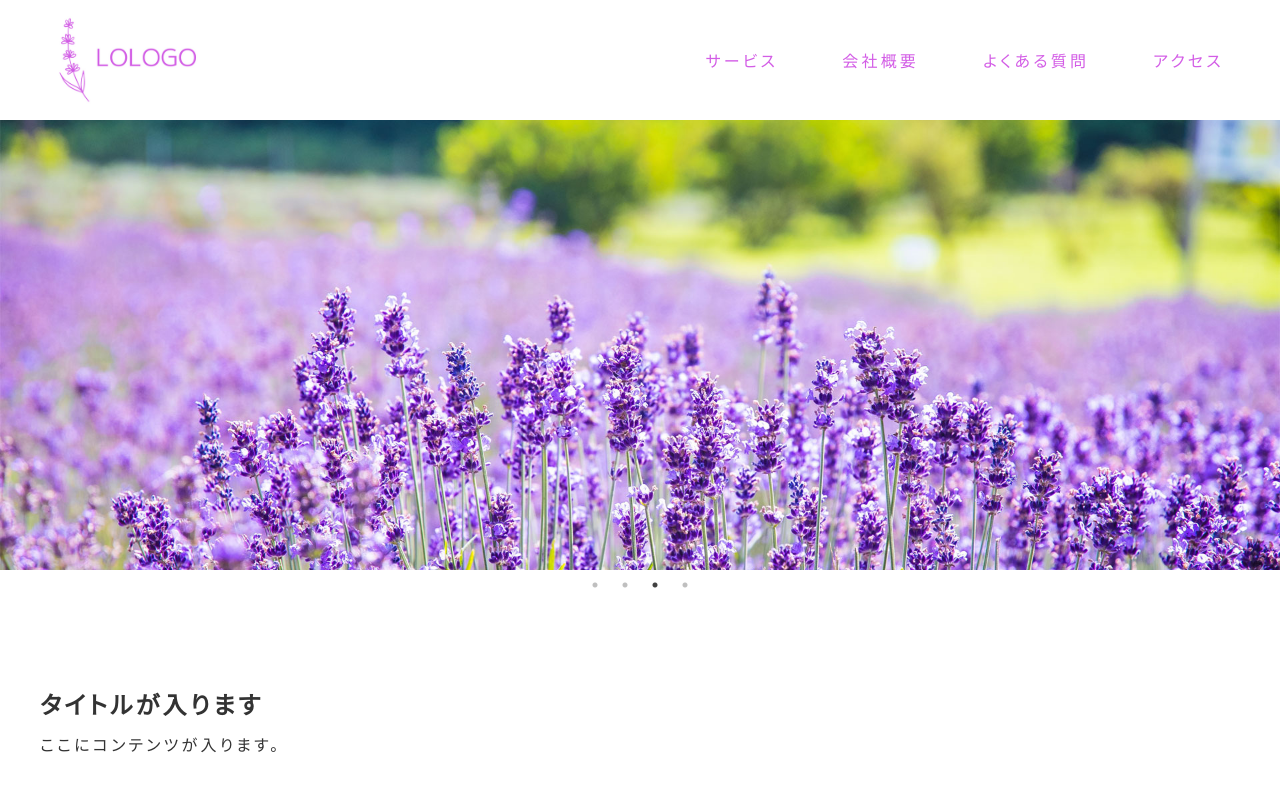
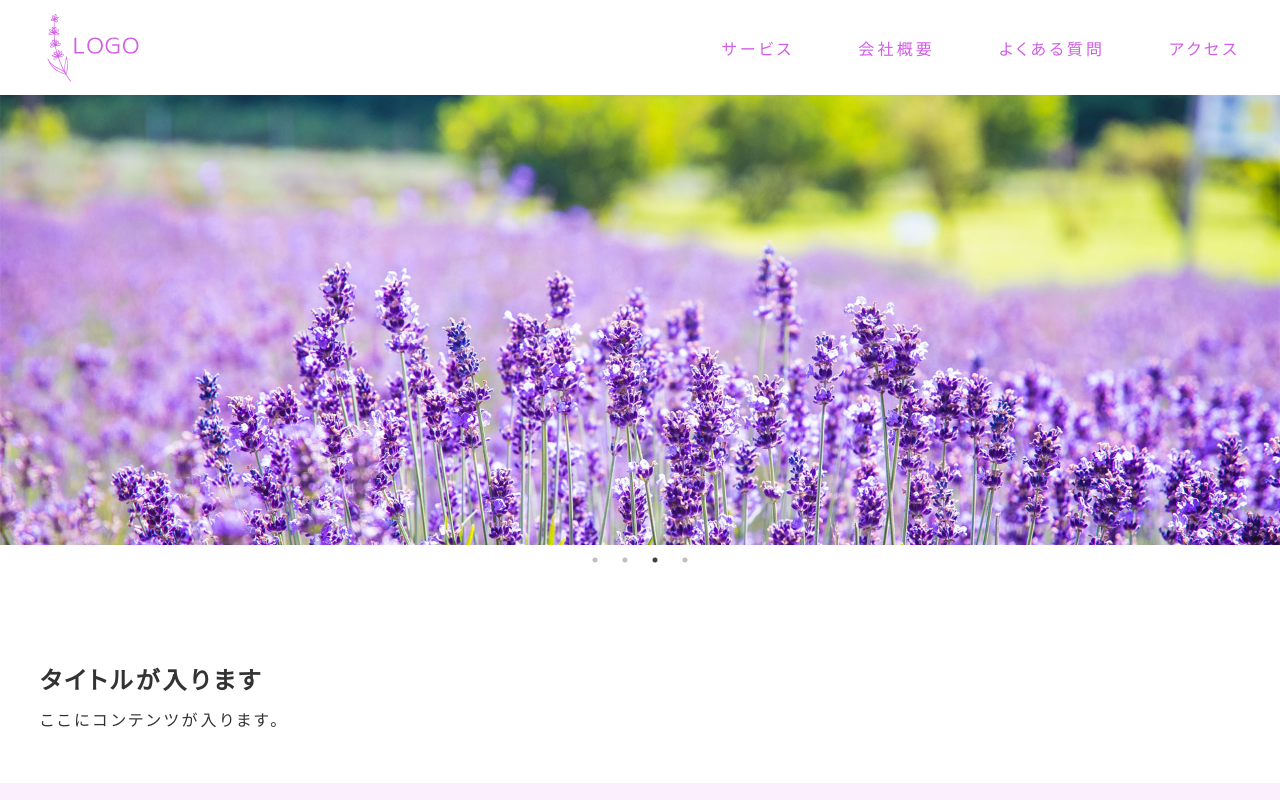
Before and after one commit to kanae-chaika/sample_site, a plain HTML site: page index.html in a window 1280 px wide. Shown: the top 800 px of the page. Drawn offline with nearby package versions, Linux system fonts and the light colour scheme.

Commit message:
ロゴ変更他

```diff
--- a/css/style.scss
+++ b/css/style.scss
@@ -168,10 +168,11 @@ body {
 .header_in {
   display: flex;
   align-items: center;
-  padding: 1rem;
+  padding: 0.75rem 0;
 }
 .logo {
-  width: 150px;
+  display: block;
+  width: 110px;
   margin-right: auto;
   @include mq() {
     width: 100px;
@@ -319,7 +320,7 @@ main {
   border-top: solid 1px #eee;
   .logo {
     margin: 0 0 1.5rem;
-    width: 100px;
+    width: 90px;
   }
   &_nav {
     display: flex;
--- a/index.html
+++ b/index.html
@@ -7,6 +7,9 @@
   <meta name="viewport" content="width=device-width" />
   <meta name="description" content="" />
   <meta name="keywords" content="" />
+
+  <!--  検索からブロックする場合  -->
+  <meta name="robots" content="noindex,nofollow,noarchive">
 
   <!--  fontawesome を使う場合  -->
   <link rel="stylesheet" href="https://use.fontawesome.com/releases/v5.0.13/css/all.css" integrity="sha384-DNOHZ68U8hZfKXOrtjWvjxusGo9WQnrNx2sqG0tfsghAvtVlRW3tvkXWZh58N9jp" crossorigin="anonymous" />
@@ -29,11 +32,9 @@
   <header class="header" id="top">
     <div class="base_wrap">
       <div class="header_in">
-        <div class="logo">
-          <a href="#">
-            <img class="logo_img" src="img/logo.png" alt="ブランド名" />
-          </a>
-        </div>
+        <a href="#" class="logo">
+          <img class="logo_img" src="img/logo.svg" alt="ブランド名" />
+        </a>
 
         <nav class="g_nav_wrap">
           <ul class="g_nav">
@@ -90,7 +91,7 @@
     <div class="base_wrap">
       <div class="logo">
         <a href="#">
-          <img class="logo_img" src="img/logo.png" alt="企業名" />
+          <img class="logo_img" src="img/logo.svg" alt="企業名" />
         </a>
       </div>
       <nav class="footer_nav_wrap">
@@ -106,7 +107,7 @@
   </footer>
 
   <div class="loading">
-    <img class="logo_img" src="img/logo.png" alt="ブランド名" />
+    <img class="logo_img" src="img/logo.svg" alt="ブランド名" />
   </div>
 
   <!--  jquery本体  -->
@@ -118,13 +119,7 @@
 
   <script type="text/javascript" src="js/common.js"></script>
 
-  <script type="text/javascript">
-    function gate() {
-      var UserInput = prompt("パスワードを入力して下さい:", "");
-      location.href = UserInput + ".html";
-    }
-  </script>
-  <input type="button" value="パスワードを入力" onclick="gate();">
+
 
 </body>
 
```
Also changed, not shown: css/style.css, img/logo.svg (added), 1 other file.
